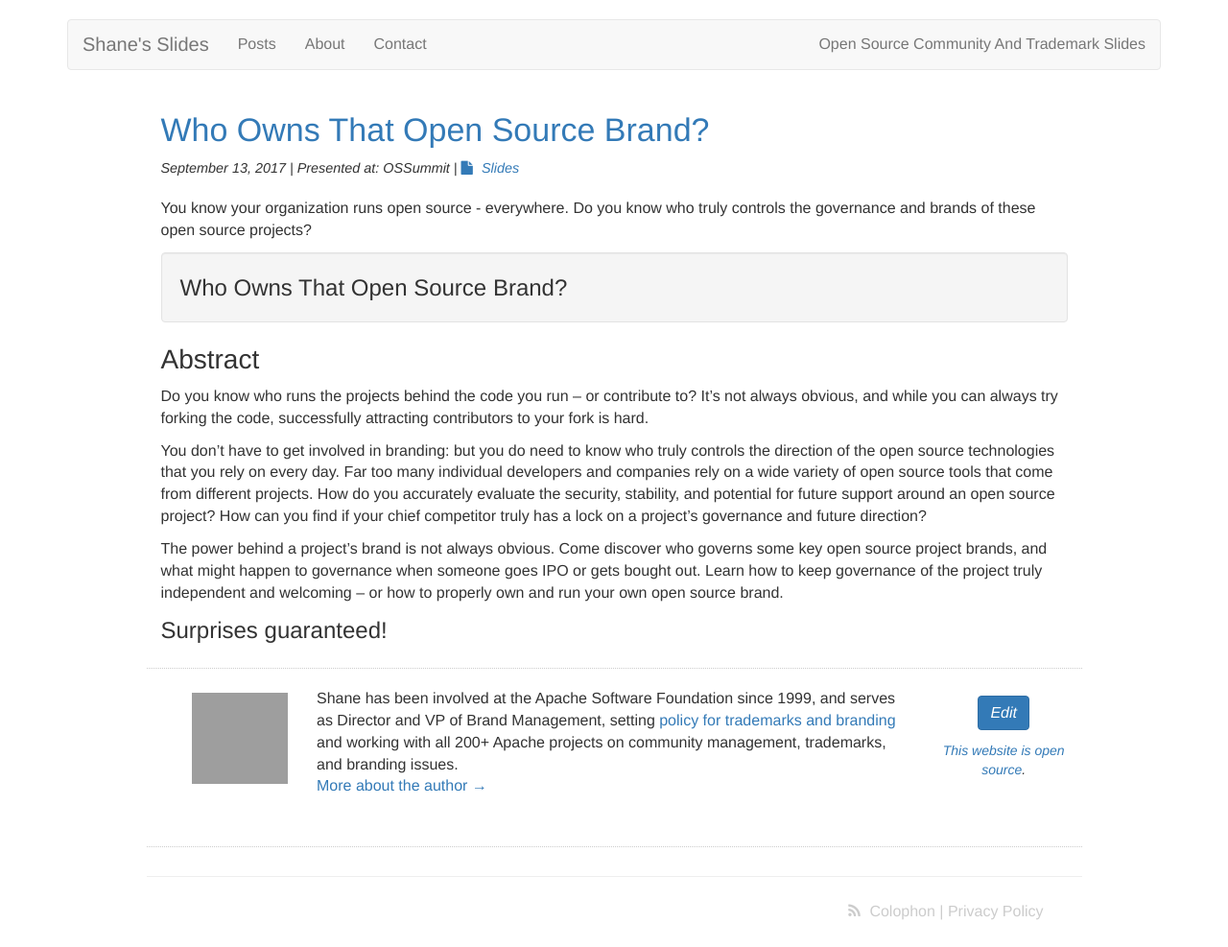
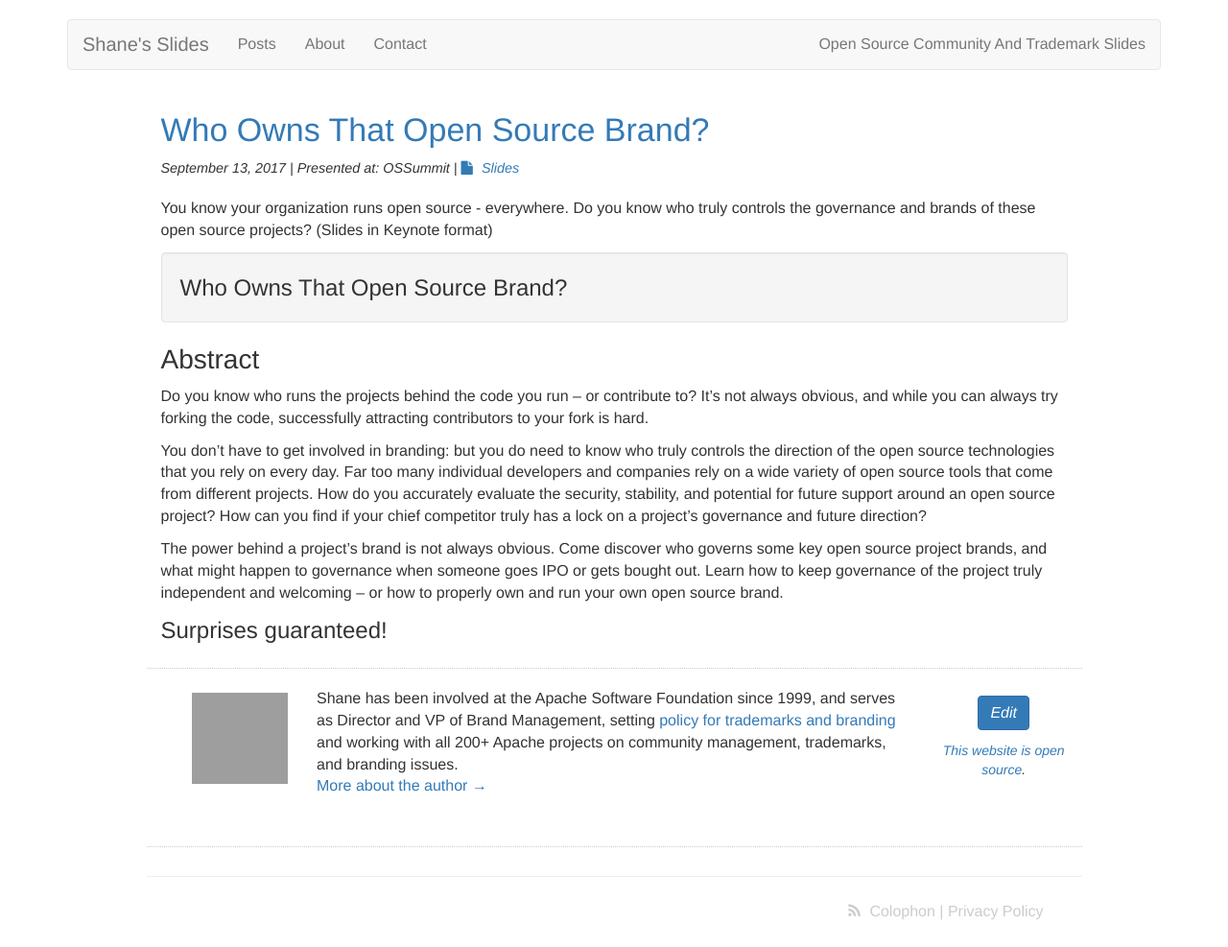
Before and after one commit to ShaneCurcuru/slides, a Jekyll site: the page built from _posts/2017-09-13-Who-Owns-That-Brand.md, in a window 1280 px wide. Shown: the whole page at 96% size. Built offline with Jekyll 4.4.1, drawn with Linux system fonts in a browser that asks for light colours; comment, search, counter and statistics services are not loaded; grey boxes are pictures that could not be loaded.

Commit message:
Link to keynote format slides

```diff
--- a/_posts/2017-09-13-Who-Owns-That-Brand.md
+++ b/_posts/2017-09-13-Who-Owns-That-Brand.md
@@ -2,11 +2,12 @@
 title: Who Owns That Open Source Brand?
 description: Demystifying trademarks and brands in open source
 conference: OSSummit
-slides: "#tbd"
+slides: "http://shaneslides.com/ossummit/WhoOwnsThatOpenSourceBrand-SCurcuru.key"
 ---
 
 You know your organization runs open source - everywhere.  Do you know
 who truly controls the governance and brands of these open source projects?
+(Slides in Keynote format)
 
 <div class="lead bg-info well">
 Who Owns That Open Source Brand?
```
